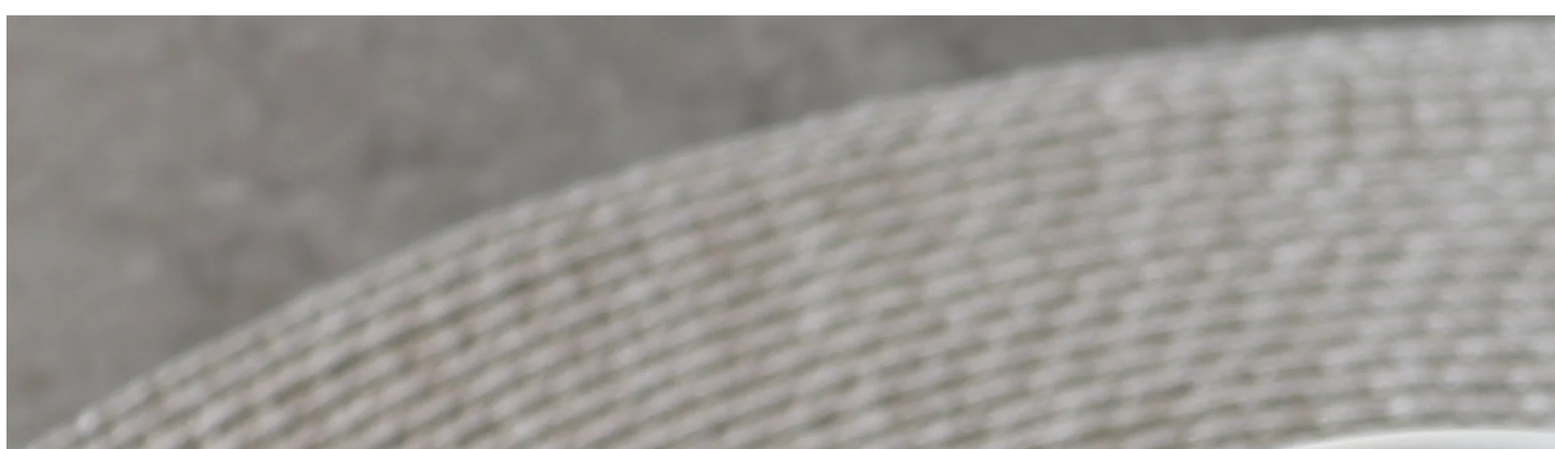
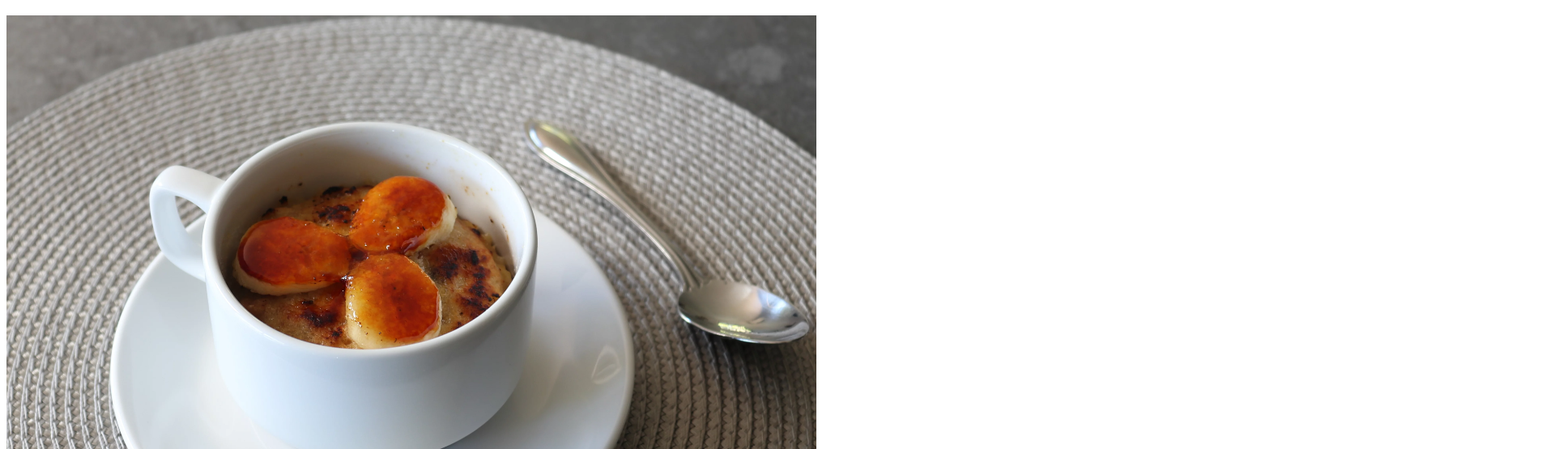
Before and after one commit to ZaZaphry/odin-recipes, a plain HTML site: page recipes/bananabreadmugcake.html in a window 1280 px wide. Shown: the part 61-616 px from the top of the page at 81% size, 1920 px wide, since content can reach past the window. Drawn offline with Linux system fonts and the light colour scheme.

Commit message:
Updated recipe pages with correctly sized images.

```diff
--- a/recipes/bananabreadmugcake.html
+++ b/recipes/bananabreadmugcake.html
@@ -8,7 +8,9 @@
 </head>
 <body>
     <h1>Banana Bread Mug Cake in a Minute</h1>
-    <img src="bananabreadmugcake.webp">
+    <img src="bananabreadmugcake.webp"
+        width="1000"
+        height="700">
 
     <h2>Description</h2>
     <p>If you like banana bread, cakes that take only about a minute to cook, and things that sound too good to be true, you're really going to enjoy this! Garnish with sliced banana, a dusting of cocoa, or shaved chocolate if you prefer.</p>
```
Also changed, not shown: recipes/chickenpanpie.html (+3 -1 lines), recipes/germantatersalad.html (+3 -1 lines).
